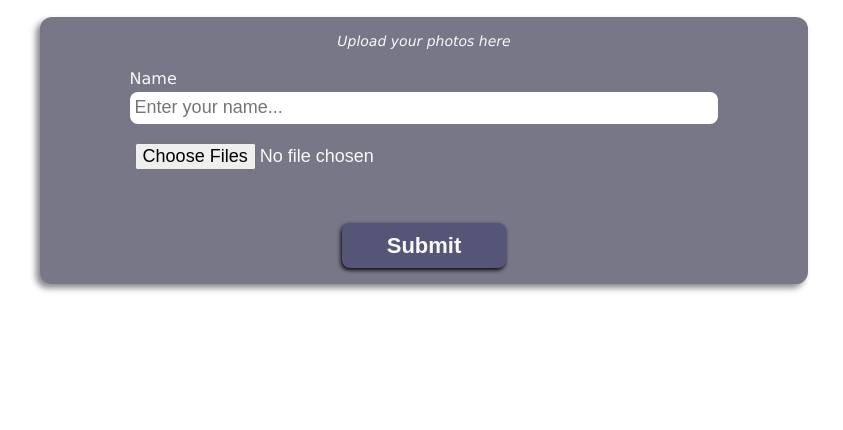
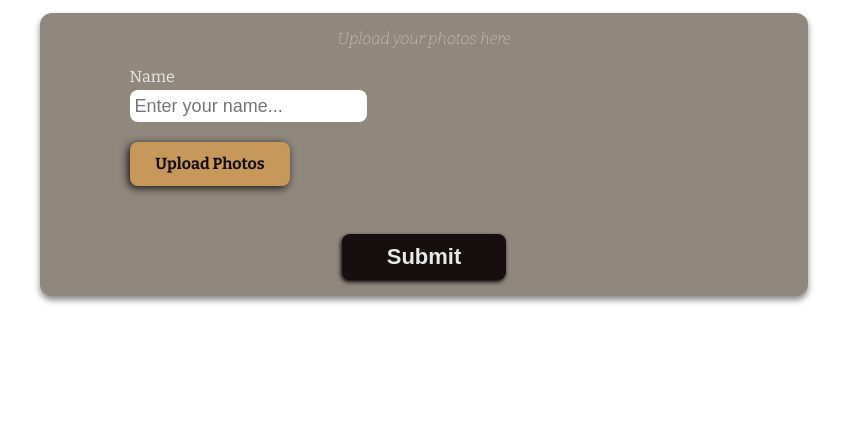
Before and after one commit to lob0scuro/eastwood-legacy, a plain HTML site: page index.html in a window 1280 px wide. Shown: the part 370-800 px from the top of the page, without its empty margins (216-1059 px from the left). Drawn offline with nearby package versions, Linux system fonts and the light colour scheme.

Commit message:
styling changes

```diff
--- a/index.html
+++ b/index.html
@@ -17,12 +17,14 @@
       </div>
 
       <div>
+        <label for="photo" id="upload-label">Upload Photos</label>
         <input
           type="file"
           name="photo"
           id="photo"
           accept="image/*, video/*"
           multiple
+          required
         />
       </div>
       <div
--- a/style.css
+++ b/style.css
@@ -1,3 +1,17 @@
+@import url("https://fonts.googleapis.com/css2?family=Bitter:ital,wght@0,100..900;1,100..900&family=Cardo:ital,wght@0,400;0,700;1,400&display=swap");
+
+:root {
+  --black: #170f0f;
+  --blue: #55637e;
+  --brown: #91887d;
+  --white: #e7e8e9;
+  --gold: #e8d4b8;
+  --deepGold: #c6995b;
+
+  --mainFont: "Bitter", serif;
+  --secondaryFont: "Cardo", serif;
+}
+
 * {
   margin: 0;
   padding: 0;
@@ -15,16 +29,16 @@ body {
   flex-direction: column;
   align-items: center;
   justify-content: center;
-  font-family: Verdana, Geneva, Tahoma, sans-serif;
+  font-family: var(--mainFont);
 }
 
 h1 {
   margin-top: 0.8rem;
-  font-family: "Franklin Gothic Medium", "Arial Narrow", Arial, sans-serif;
+  font-family: var(--secondaryFont);
 }
 
 h1 span {
-  color: goldenrod;
+  color: var(--deepGold);
 }
 
 form {
@@ -33,13 +47,12 @@ form {
   flex-direction: column;
   gap: 1.2rem;
   align-items: center;
-  /* border: 1px solid black; */
   padding: 1rem;
   border-radius: 12px;
-  box-shadow: -4px 4px 6px #888;
+  box-shadow: 0 4px 6px #888;
   width: 60vw;
-  background-color: #778;
-  color: #f9f9f9;
+  background-color: var(--brown);
+  color: var(--white);
 }
 
 form div {
@@ -51,32 +64,53 @@ form div {
 }
 
 form > h3 {
-  font-size: 14px;
+  font-size: 16px;
   font-style: italic;
   font-weight: 100;
 }
 
 form div input {
   height: 32px;
+  width: fit-content;
   border-radius: 8px;
   border: none;
   font-size: 18px;
   padding-left: 5px;
 }
 
+#upload-label {
+  align-self: flex-start;
+  background-color: var(--deepGold);
+  color: var(--black);
+  width: fit-content;
+  cursor: pointer;
+  padding: 0.8rem 1.6rem;
+  border: none;
+  border-radius: 8px;
+  box-shadow: -2px 2px 8px var(--black);
+  font-weight: 700;
+}
+#upload-label:hover {
+  background-color: var(--gold);
+}
+
+input#photo {
+  display: none;
+}
+
 form button[type="submit"] {
   padding: 0.6rem 2.8rem;
   border-radius: 8px;
   border: none;
-  background-color: #557;
-  color: #f9f9f9;
+  background-color: var(--black);
+  color: var(--white);
   font-size: 22px;
   font-weight: 700;
   box-shadow: -1px 2px 4px #000;
 }
 
 form button[type="submit"]:hover {
-  background-color: #558;
+  background-color: #333;
 }
 
 form button[type="submit"]:active {
```
